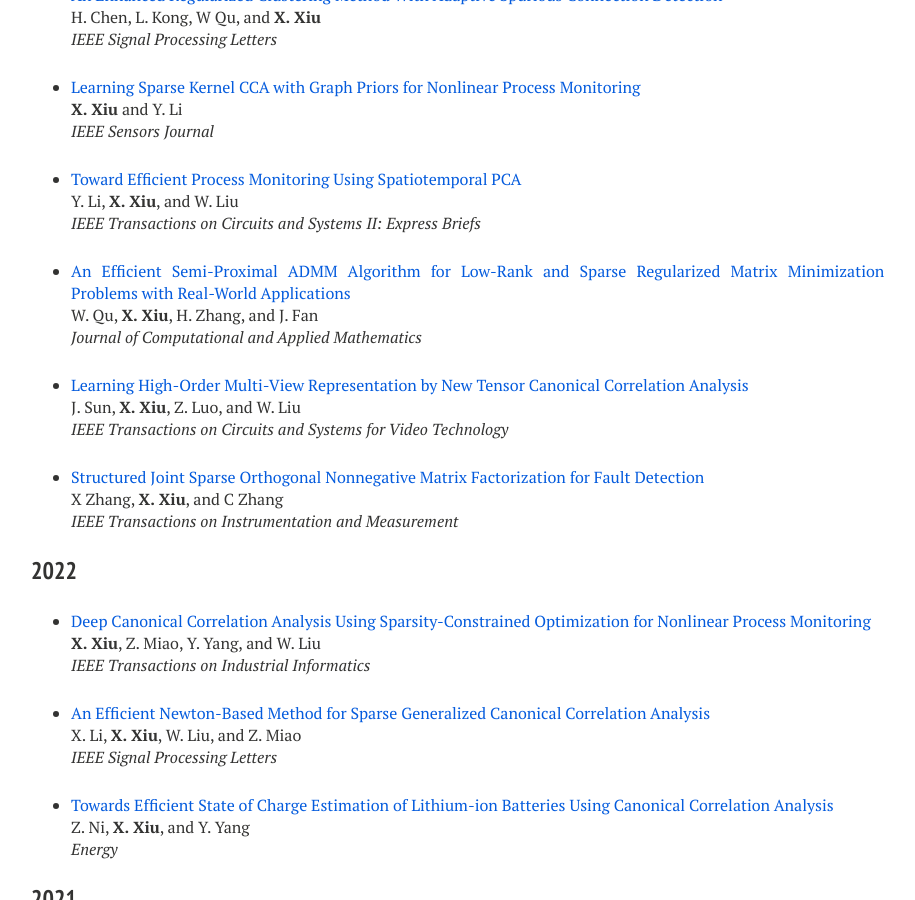
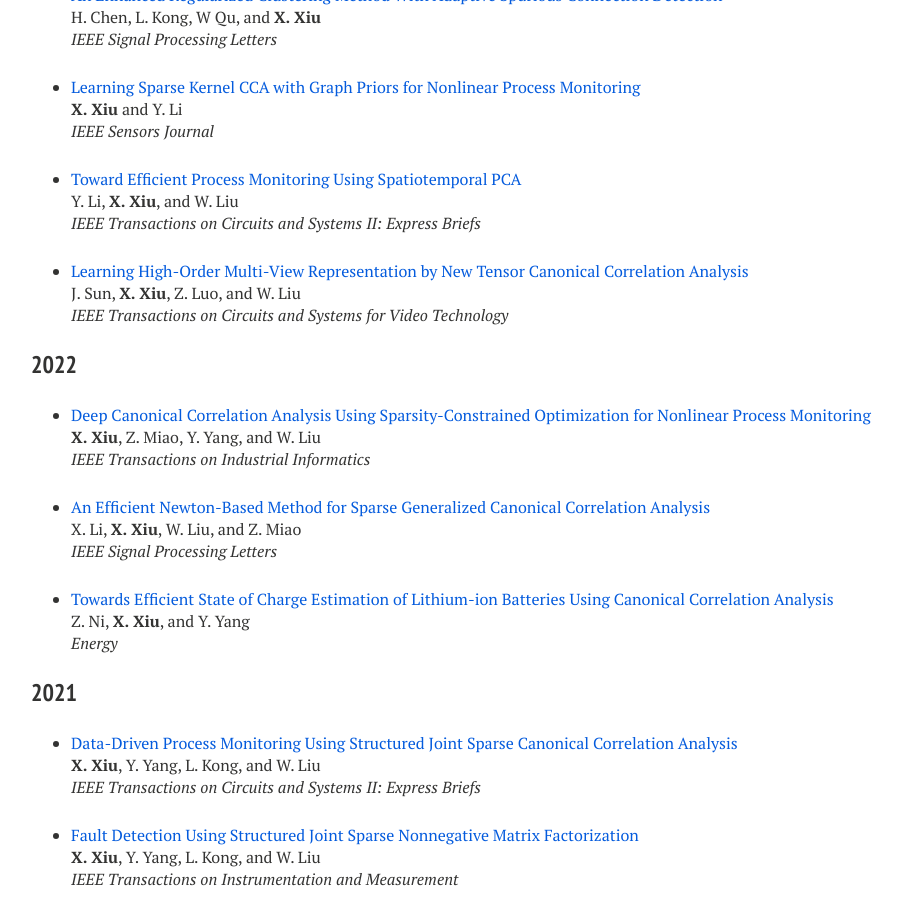
Before and after one commit to xianchaoxiu/xianchaoxiu.github.io, a Jekyll site: the page built from publications/index.md, in a window 1280 px wide and 900 px high, scrolled down 986 px. Shown: the whole window, without its empty margins (289-1204 px from the left). Built offline with Jekyll 4.4.1, drawn with Linux system fonts in a browser that asks for light colours; nearby versions of some CDN libraries.

Commit message:
Update index.md

```diff
--- a/publications/index.md
+++ b/publications/index.md
@@ -69,19 +69,10 @@ Y. Li, <b>X. Xiu</b>, and W. Liu<br>
 <i>IEEE Transactions on Circuits and Systems II: Express Briefs</i><br>
 
 
-* <a href="https://www.sciencedirect.com/science/article/abs/pii/S0377042722006057" class="textlink" target="_blank">An Efficient Semi-Proximal ADMM Algorithm for Low-Rank and Sparse Regularized Matrix Minimization Problems with Real-World Applications</a><br>
-W. Qu, <b>X. Xiu</b>, H. Zhang, and J. Fan<br>
-<i>Journal of Computational and Applied Mathematics</i><br>
-
-
 * <a href="https://ieeexplore.ieee.org/abstract/document/10091146" class="textlink" target="_blank">Learning High-Order Multi-View Representation by New Tensor Canonical Correlation Analysis</a><br>
 J. Sun, <b>X. Xiu</b>, Z. Luo, and W. Liu<br>
 <i>IEEE Transactions on Circuits and Systems for Video Technology</i><br>
 
-
-* <a href="https://ieeexplore.ieee.org/abstract/document/10036023" class="textlink" target="_blank">Structured Joint Sparse Orthogonal Nonnegative Matrix Factorization for Fault Detection</a><br>
-X Zhang, <b>X. Xiu</b>, and C Zhang<br>
-<i>IEEE Transactions on Instrumentation and Measurement</i><br>
 
 
 
@@ -95,7 +86,6 @@ X Zhang, <b>X. Xiu</b>, and C Zhang<br>
 * <a href="https://ieeexplore.ieee.org/abstract/document/9619966" class="textlink" target="_blank">An Efficient Newton-Based Method for Sparse Generalized Canonical Correlation Analysis</a><br>
 X. Li, <b>X. Xiu</b>, W. Liu, and Z. Miao<br>
 <i>IEEE Signal Processing Letters</i><br>
-
 
 
 * <a href="https://www.sciencedirect.com/science/article/abs/pii/S0360544222013184" class="textlink" target="_blank">Towards Efficient State of Charge Estimation of Lithium-ion Batteries Using Canonical Correlation Analysis</a><br>
```
